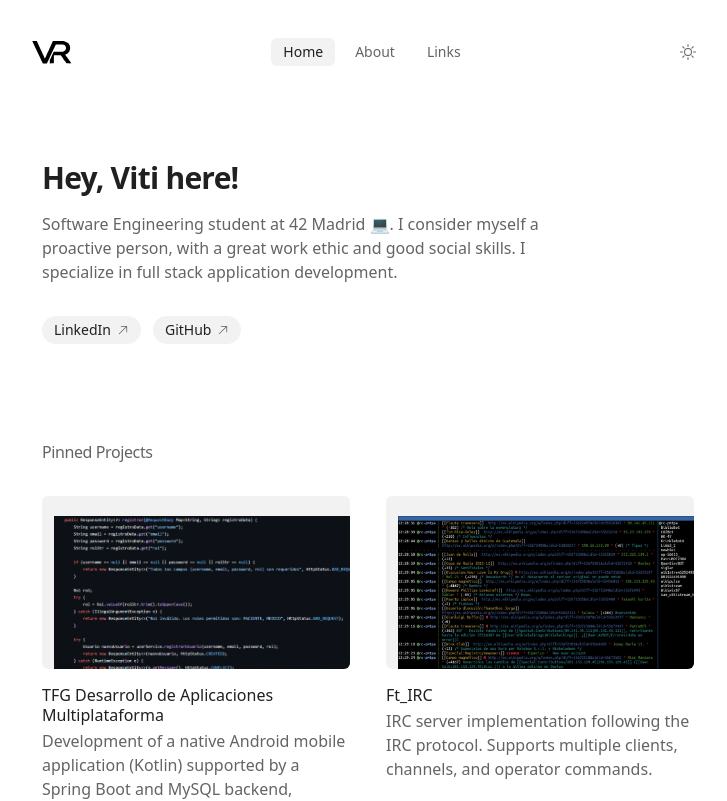
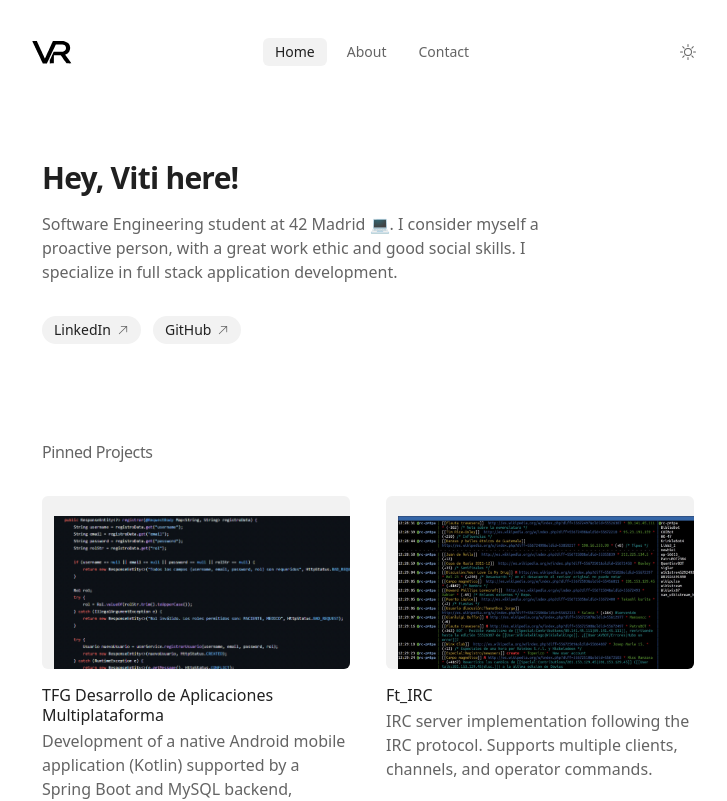
Before and after one commit to Viti01g/Portfolio_V, a React (Vite) app in the folder portfolio-main/portfolio-main/: page / in a window 1280 px wide. Shown: the top 801 px of the page, without its empty margins (272-999 px from the left). Built offline with nearby package versions, Linux system fonts and the light colour scheme.

Commit message:
retoques

```diff
--- a/portfolio-main/portfolio-main/src/about/AboutPage.jsx
+++ b/portfolio-main/portfolio-main/src/about/AboutPage.jsx
@@ -78,7 +78,7 @@ export const AboutPage = () => {
             }
           </div>
         </Section>
-        <Section heading="Connect" headingAlignment="left">
+        {/* <Section heading="Connect" headingAlignment="left">
           <ul className="animated-list grid flex-grow grid-cols-1 gap-3 md:grid-cols-2">
             {profiles.map((profile) => (
               <li className="col-span-1 transition-opacity" key={profile.network}>
@@ -111,7 +111,7 @@ export const AboutPage = () => {
               </li>
             ))}
           </ul>
-        </Section>
+        </Section> */}
         <Section heading="Work" headingAlignment="left">
           <div className="flex w-full flex-col gap-8 text-title-light dark:text-title-dark">
             <p>
--- a/portfolio-main/portfolio-main/src/ui/navbar/Navbar.jsx
+++ b/portfolio-main/portfolio-main/src/ui/navbar/Navbar.jsx
@@ -10,7 +10,7 @@ import { ThemeButton } from './ThemeButton'
 const links = [
 	{ label: "Home", href: "/" },
 	{ label: "About", href: "/about" },
-	{ label: "Links", href: "/links" },
+	{ label: "Contact", href: "/links" },
 ];
 
 export const Navbar = () => {
```
